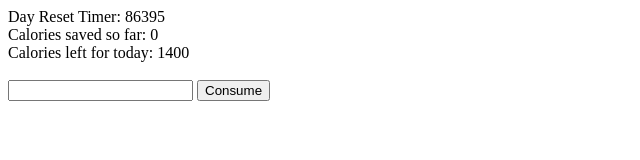
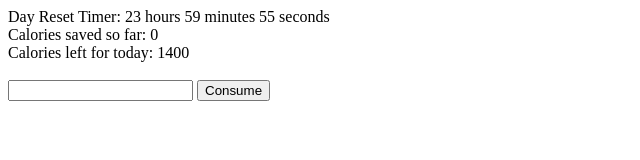
Before and after one commit to wxboxpc/SpecialDirectory, a plain HTML site: page index.html in a window 1280 px wide. Shown: the whole page, without its empty margins (0-640 px from the left). Drawn offline with Linux system fonts and the light colour scheme.

Commit message:
Update index.html

```diff
--- a/index.html
+++ b/index.html
@@ -16,6 +16,13 @@
         let caloriesLeft = settings_targetCalories;
         let caloriesSavedSoFar = 0;
 
+        function GetFormattedTimeLeft(seconds) {
+            let hours = Math.floor(seconds / 3600);
+            let minutes = Math.floor((seconds % 3600) / 60);
+            let remainingSeconds = seconds % 60;
+
+            return `${hours} hours ${minutes} minutes ${remainingSeconds} seconds`;
+        }
         function GetCache() {
             let cache = document.cookie;
             let cacheSplit = cache.split(",");
@@ -53,7 +60,8 @@
             UpdateCache();
         }
         function Render() {
-            document.getElementsByName("label_dayResetTimer")[0].innerHTML = "Day Reset Timer: " + parseInt(timeRemainingForReset/1000);
+            let timeLeft = parseInt(timeRemainingForReset/1000);
+            document.getElementsByName("label_dayResetTimer")[0].innerHTML = "Day Reset Timer: " + GetFormattedTimeLeft(timeLeft);
             document.getElementsByName("label_caloriesSavedSoFar")[0].innerHTML = "Calories saved so far: " + caloriesSavedSoFar;
             document.getElementsByName("label_caloriesLeft")[0].innerHTML = "Calories left for today: " + caloriesLeft;
         }
```
